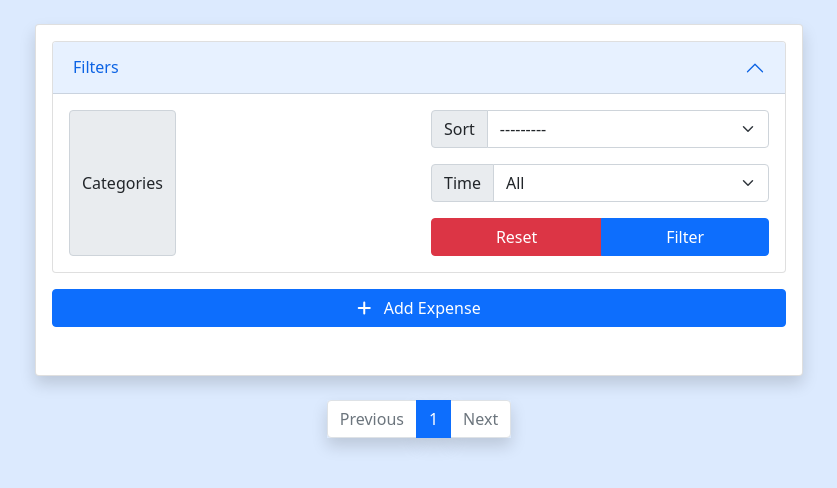
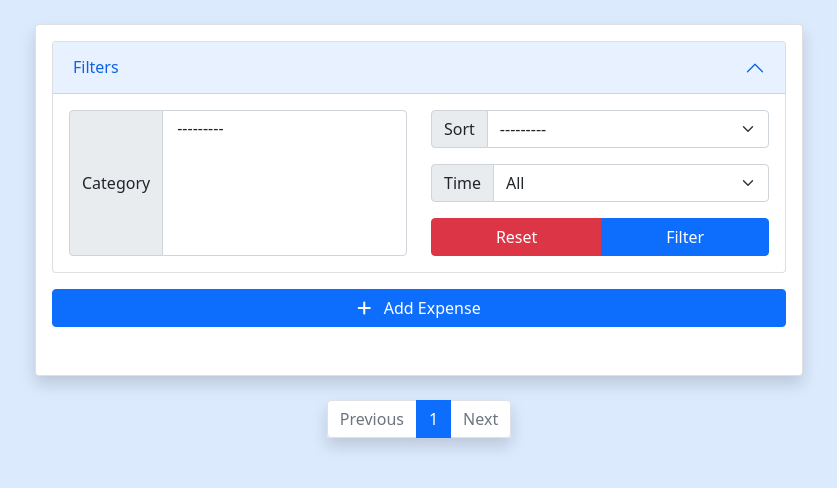
Before and after one commit to sainak/expensinator, a Django app: page /expenses/ in a window 1280 px wide, after a click on "Filters". Shown: the part 56-544 px from the top of the page, without its empty margins (221-1058 px from the left). Run offline with Django 3.2, Linux system fonts and the light colour scheme; the visitor is signed in with stand-in values (Sample User, id 1); data that the repository does not hold is empty; some libraries are stand-ins or nearby versions.

Commit message:
fix AddExpenseForm category field

```diff
--- a/web/templates/expenses/expense_list.html
+++ b/web/templates/expenses/expense_list.html
@@ -17,8 +17,8 @@
             <form action="" method="get">
               <div class="row">
                 <div class="col-sm input-group mb-3">
-                  <label class="input-group-text" for="id_categories">Categories</label>
-                  {{ filter.form.categories }}
+                  <label class="input-group-text" for="id_categories">Category</label>
+                  {{ filter.form.category }}
                 </div>
                 <div class="col-sm">
                   <div class="input-group mb-3">
--- a/web/views/expenses.py
+++ b/web/views/expenses.py
@@ -31,7 +31,7 @@ class ExpenseCreateView(LoginRequiredMixin, CreateView):
     template_name = "expenses/expense_create.html"
     form_class = AddExpenseForm
     success_url = reverse_lazy("expenses-list")
-    page_name = "New Expense"
+    page_name = "Add Expense"
     extra_context = {
         "title": page_name,
         "activeNavId": "navItemExpenses",
```
Also changed, not shown: web/forms.py (+11 -9 lines).
